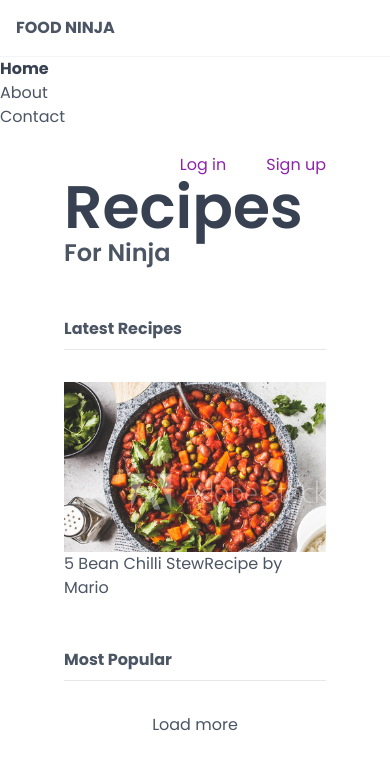
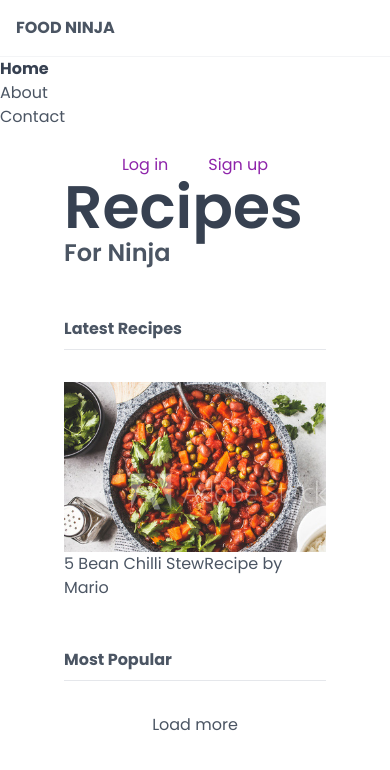
Before and after one commit to MuhdHanish/Learn-Tailwind, a React (Vite) app: page / in a window 390 px wide. Shown: the top 770 px of the page. Built offline with nearby package versions, Linux system fonts and the light colour scheme.

Commit message:
resposive points

```diff
--- a/src/components/Header/Header.tsx
+++ b/src/components/Header/Header.tsx
@@ -1,4 +1,4 @@
-const Header = () => {
+const  Header = () => {
   return (
     <>
       <h2 className="text-gray-700 text-6xl font-semibold">Recipes</h2>
--- a/src/components/MainSection/MainSection.tsx
+++ b/src/components/MainSection/MainSection.tsx
@@ -1,6 +1,6 @@
 const MainSection = () => {
   return (
-    <div className="flex justify-end gap-10">
+    <div className="flex gap-10 justify-center md:justify-end">
       <a href="#" className="text-primary-600">
         Log in
       </a>
```
